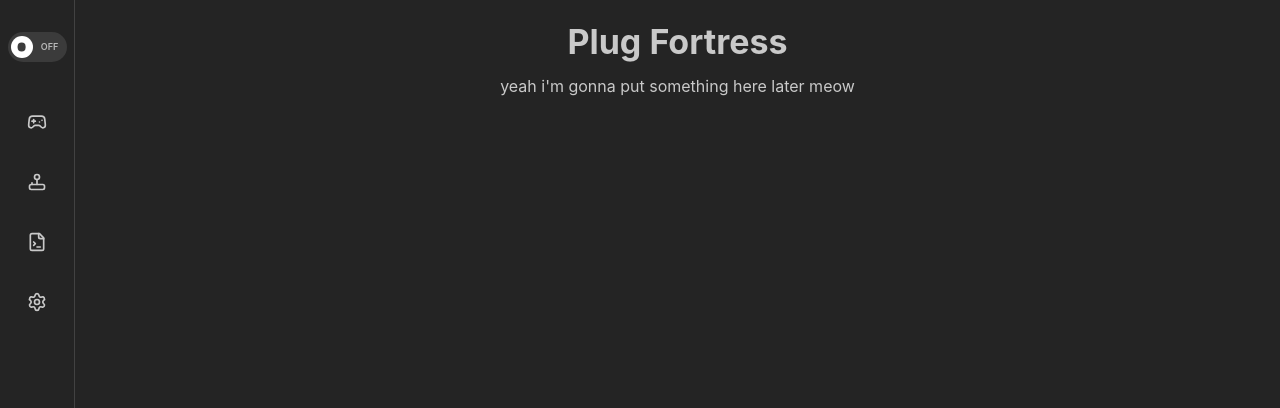
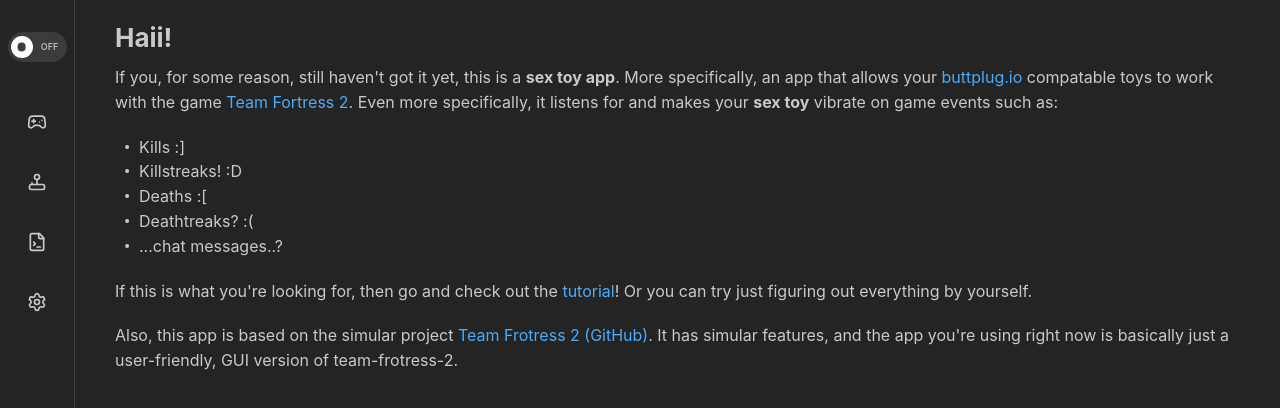
Before and after one commit to nocatheen/plug-fortress, a React (Vite) app: page / in a window 1280 px wide. Shown: the top 408 px of the page. Built offline with nearby package versions, Linux system fonts and the light colour scheme.

Commit message:
Minor visual changes, + min window size

```diff
--- a/package.json
+++ b/package.json
@@ -15,7 +15,7 @@
     "@tailwindcss/vite": "^4.1.13",
     "@tauri-apps/api": "^2",
     "@tauri-apps/plugin-dialog": "~2",
-    "@tauri-apps/plugin-opener": "^2",
+    "@tauri-apps/plugin-opener": "~2",
     "lucide-react": "^0.544.0",
     "react": "^19.1.0",
     "react-dom": "^19.1.0",
--- a/src-tauri/tauri.conf.json
+++ b/src-tauri/tauri.conf.json
@@ -14,7 +14,9 @@
       {
         "title": "Plug Fortress",
         "width": 700,
-        "height": 500
+        "height": 500,
+        "minWidth": 500,
+        "minHeight": 400
       }
     ],
     "security": {
--- a/src/App.tsx
+++ b/src/App.tsx
@@ -5,7 +5,7 @@ import { Logs } from "./tabs/Logs";
 import { Game } from "./tabs/Game";
 import { Toy } from "./tabs/Toy";
 import { LogsProvider } from "./contexts/LogsContext";
-import { Blank } from "./tabs/Blank";
+import { Blank } from "./tabs/Intro";
 
 function App() {
   const [activeTab, setActiveTab] = useState(-1);
--- a/src/tabs/Blank.tsx
+++ /dev/null
@@ -1,14 +0,0 @@
-import { Typography } from "@mantine/core";
-
-export function Blank() {
-  return (
-    <>
-      <div className="mx-10 my-5">
-        <Typography>
-          <h1 className="text-center">Plug Fortress</h1>
-          <p className="text-center">yeah i'm gonna put something here later meow</p>
-        </Typography>
-      </div>
-    </>
-  );
-}
--- /dev/null
+++ b/src/tabs/Intro.tsx
@@ -0,0 +1,60 @@
+import { openUrl } from "@tauri-apps/plugin-opener";
+import { List, Typography } from "@mantine/core";
+import { Dot } from "lucide-react";
+
+export function Blank() {
+  return (
+    <>
+      <div className="px-10 py-5">
+        <Typography>
+          <h2>Haii!</h2>
+          <p>
+            If you, for some reason, still haven't got it yet, this is a <b>sex toy app</b>. More
+            specifically, an app that allows your{" "}
+            <Link link="https://buttplug.io/">buttplug.io</Link> compatable toys to work with the
+            game <Link link="https://www.teamfortress.com/">Team Fortress 2</Link>. Even more
+            specifically, it listens for and makes your <b>sex toy</b> vibrate on game events such
+            as:
+          </p>
+          <p>
+            <span className="flex">
+              <Dot /> Kills :]
+            </span>
+            <span className="flex">
+              <Dot /> Killstreaks! :D
+            </span>
+            <span className="flex">
+              <Dot /> Deaths :[
+            </span>
+            <span className="flex">
+              <Dot /> Deathtreaks? :(
+            </span>
+            <span className="flex">
+              <Dot /> ...chat messages..?
+            </span>
+          </p>
+          <p>
+            If this is what you're looking for, then go and check out the{" "}
+            <Link link="">tutorial</Link>! Or you can try just figuring out everything by yourself.
+          </p>
+          <p>
+            Also, this app is based on the simular project{" "}
+            <Link link="https://github.com/fionafibration/team-frotress-2">
+              Team Frotress 2 (GitHub)
+            </Link>
+            . It has simular features, and the app you're using right now is basically just a
+            user-friendly, GUI version of team-frotress-2.
+          </p>
+        </Typography>
+      </div>
+    </>
+  );
+}
+
+function Link({ children, link }: { children: React.ReactNode; link: string }) {
+  return (
+    <a className="cursor-pointer" onClick={() => openUrl(link)}>
+      {children}
+    </a>
+  );
+}
--- a/src/tabs/Settings.tsx
+++ b/src/tabs/Settings.tsx
@@ -103,7 +103,7 @@ export function Settings() {
           </div>
         </>
       ) : (
-        <div className="mx-10 my-10">
+        <div className="px-10 py-5">
           <PathInput
             path={settings.game_path}
             label="Path to Team Fortress 2 directory"
```
Also changed, not shown: 1 other file (tests, documents, lock files or other folders).
